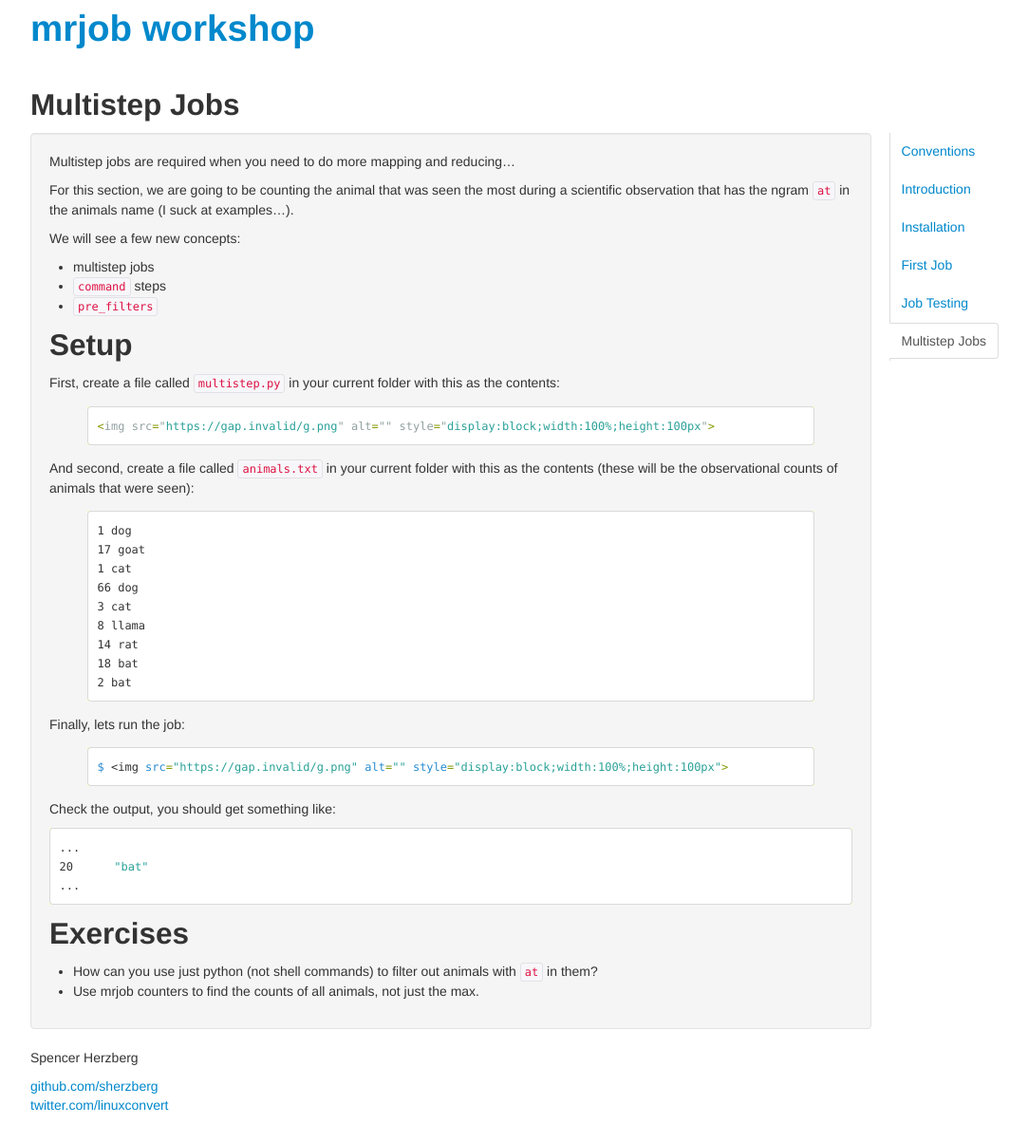
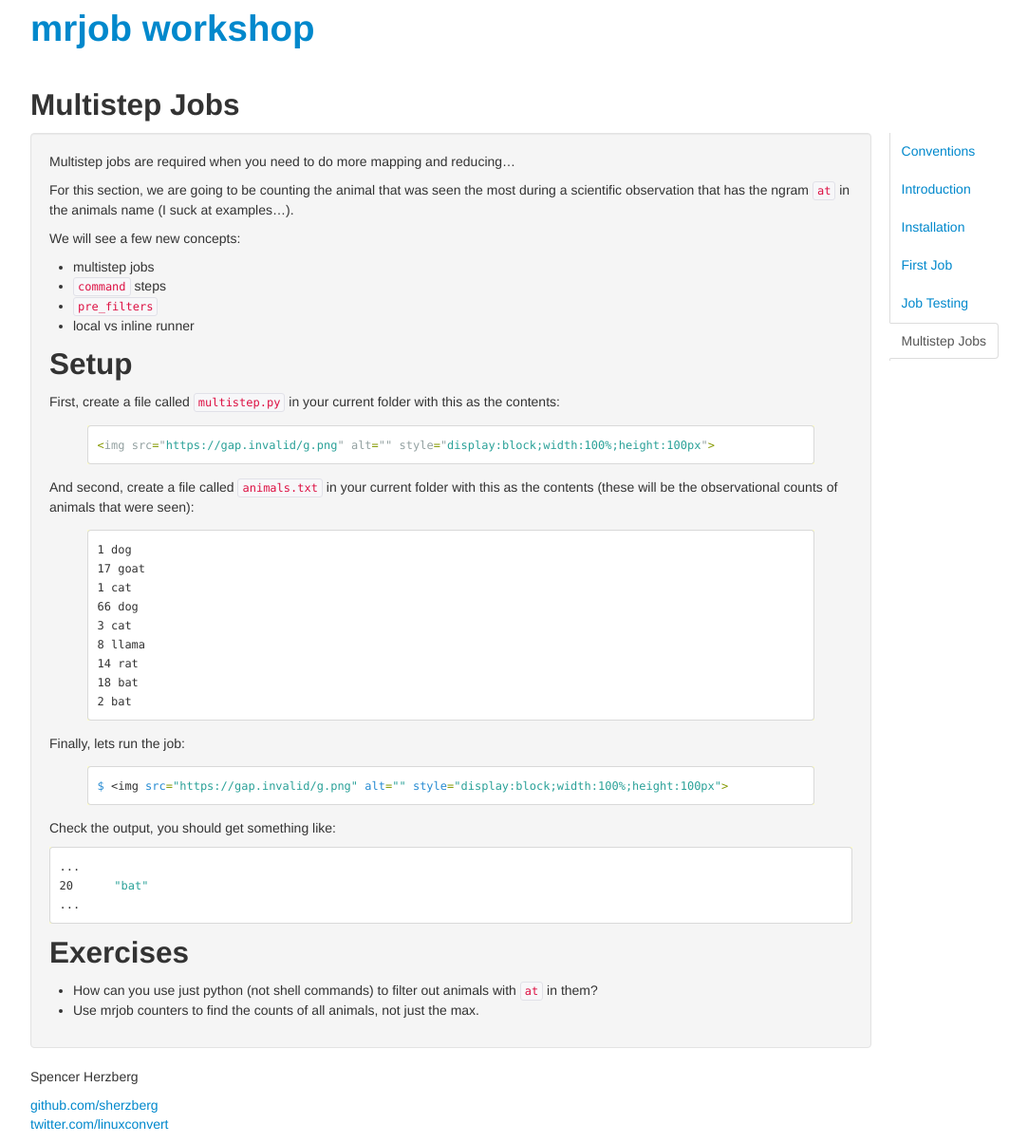
Before and after one commit to sherzberg/mrjob-workshop, a Jekyll site: the page built from pages/multistep_jobs.md, in a window 1280 px wide. Shown: the whole page at 95% size, without its empty margins (98-1181 px from the left). Built offline with Jekyll 4.4.1, drawn with Linux system fonts in a browser that asks for light colours; nearby versions of some CDN libraries; Markdown is read by kramdown in place of the engine named in the settings.

Commit message:
missing doc on local runner

```diff
--- a/pages/multistep_jobs.md
+++ b/pages/multistep_jobs.md
@@ -15,6 +15,7 @@ We will see a few new concepts:
  * multistep jobs
  * `command` steps
  * `pre_filters`
+ * local vs inline runner
 
 Setup
 -----
```
